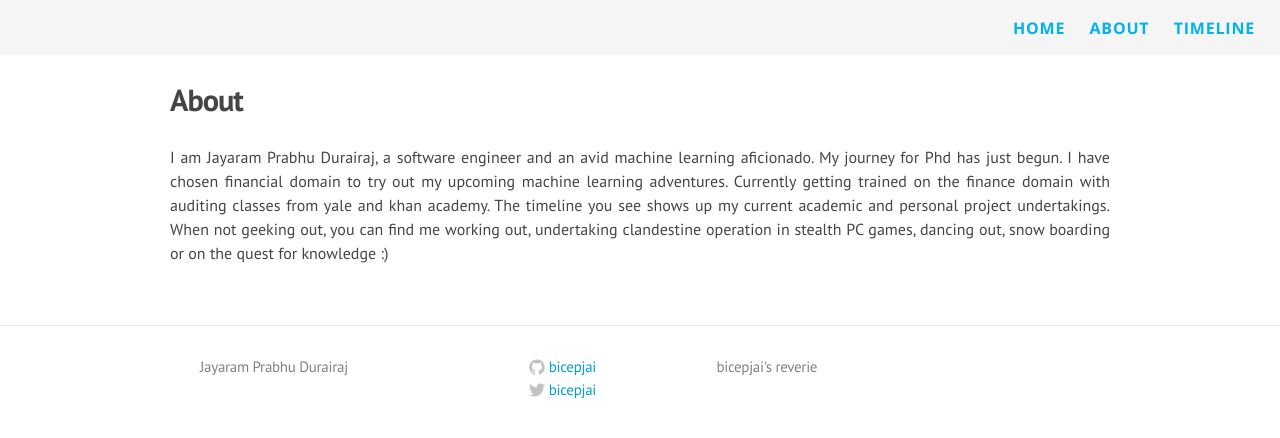
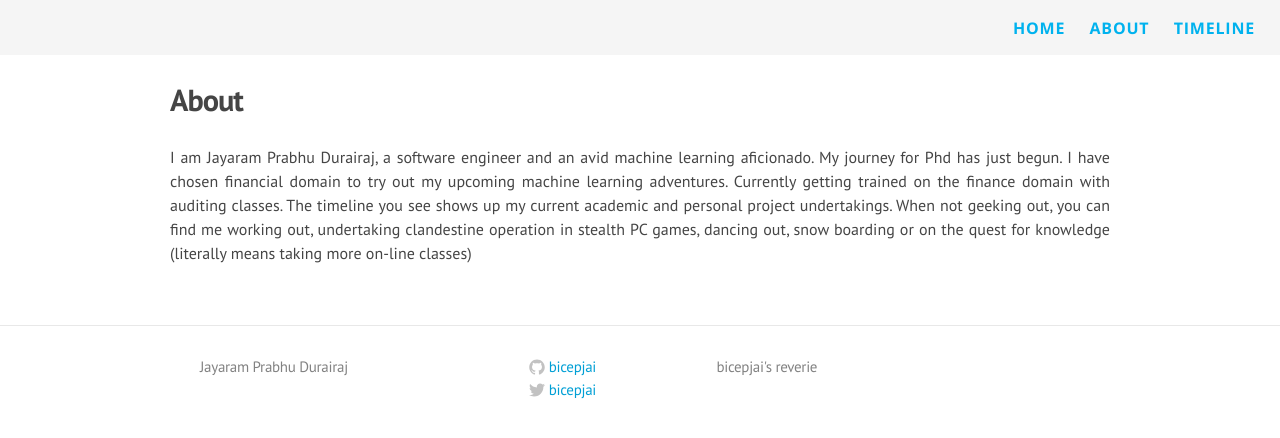
Before and after one commit to bicepjai/bicepjai.github.io, a Jekyll site: the page built from pages/about.md, in a window 1280 px wide. Shown: the top 438 px of the page. Built offline with Jekyll 4.4.1, drawn with Linux system fonts in a browser that asks for light colours; nearby versions of some CDN libraries.

Commit message:
about me update

```diff
--- a/pages/about.md
+++ b/pages/about.md
@@ -4,4 +4,4 @@
 title: About
 permalink: /about/
 ---
-I am Jayaram Prabhu Durairaj, a software engineer and an avid machine learning aficionado. My journey for Phd has just begun. I have chosen financial domain to try out my upcoming machine learning adventures. Currently getting trained on the finance domain with auditing classes from yale and khan academy. The timeline you see shows up my current academic and personal project undertakings. When not geeking out, you can find me working out, undertaking clandestine operation in stealth PC games, dancing out, snow boarding or on the quest for knowledge :)
+I am Jayaram Prabhu Durairaj, a software engineer and an avid machine learning aficionado. My journey for Phd has just begun. I have chosen financial domain to try out my upcoming machine learning adventures. Currently getting trained on the finance domain with auditing classes. The timeline you see shows up my current academic and personal project undertakings. When not geeking out, you can find me working out, undertaking clandestine operation in stealth PC games, dancing out, snow boarding or on the quest for knowledge (literally means taking more on-line classes)
```
